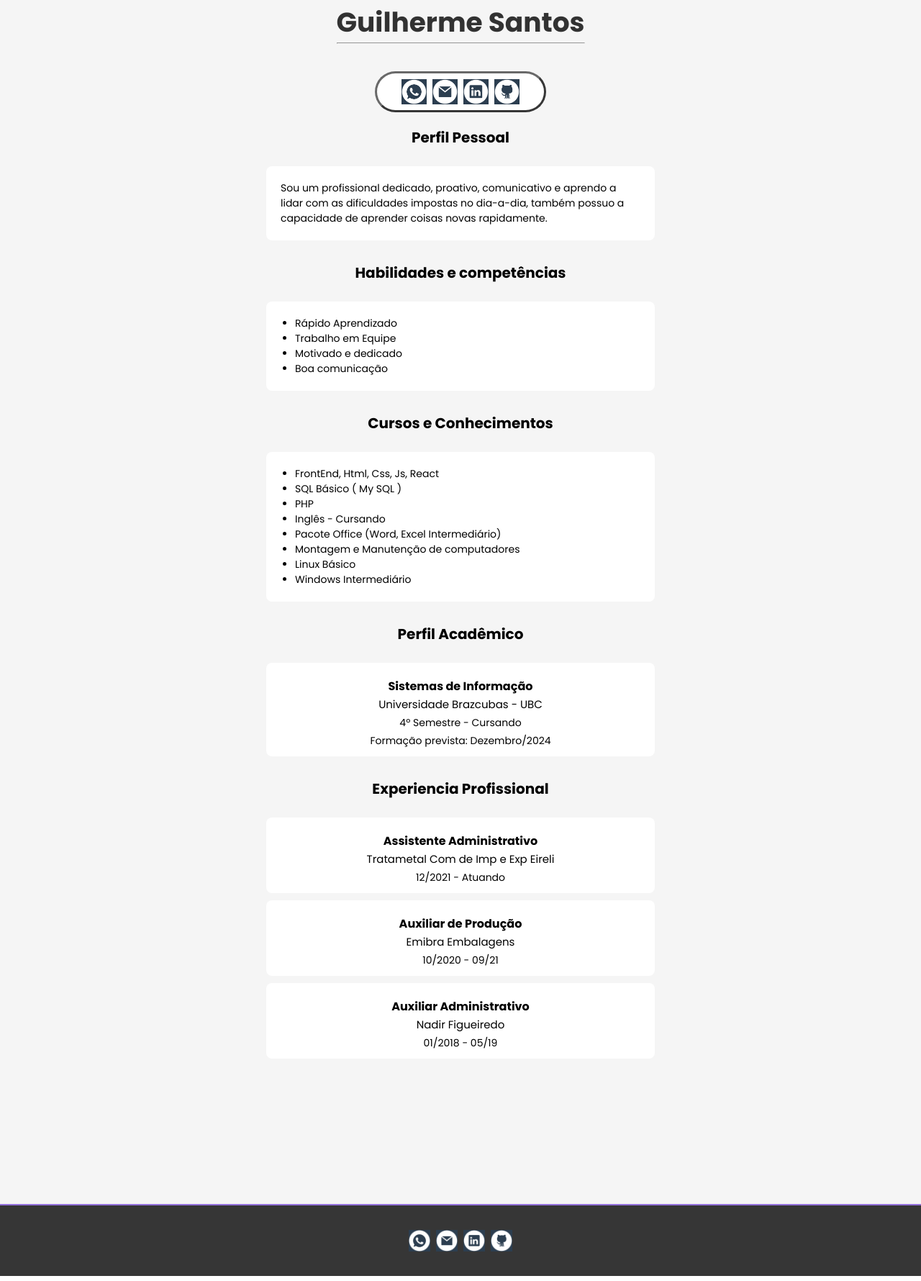
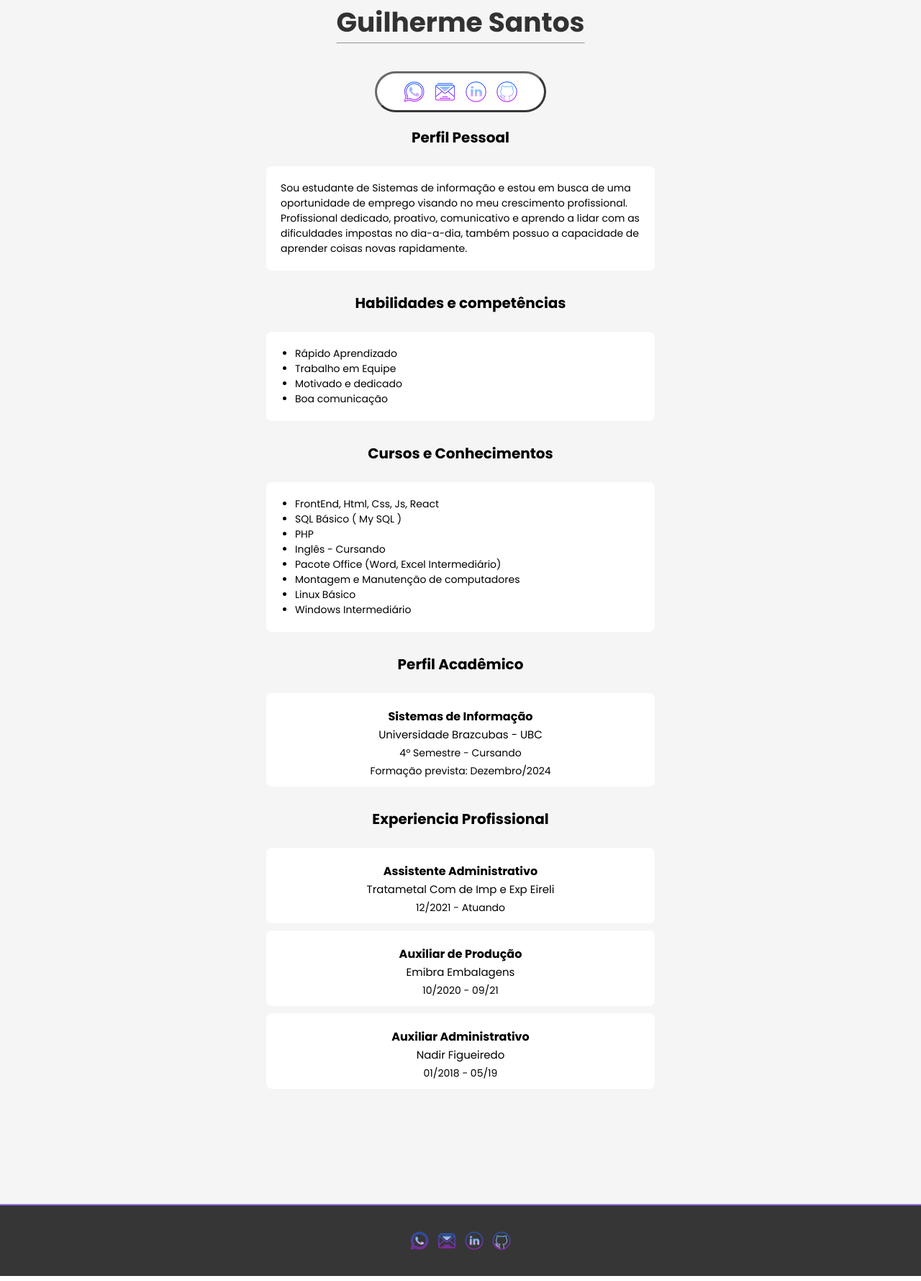
Before and after one commit to GuiihSts/MyProfile, a plain HTML site: page index.html in a window 1280 px wide. Shown: the part 327-2107 px from the top of the page at 72% size. Drawn offline with Linux system fonts and the light colour scheme.

Commit message:
Update index.html

```diff
--- a/index.html
+++ b/index.html
@@ -29,16 +29,16 @@
                 </div>
                 <div class="contatos">
                     <a href="https://wa.me/qr/QUC6GQK6UYY6K1" target="_blank">
-                        <img src="img/whatsapp.png" alt="whats">
+                        <img src="img/whatsapp2.png" alt="whats">
                     </a>
                     <a href="mailto:guilherme2001ramos@hotmail.com" target="_blank">
-                        <img src="img/email.png" alt="email">
+                        <img src="img/email2.png" alt="email">
                     </a>
                     <a href="https://www.linkedin.com/in/guilhermesantt/" target="_blank">
-                        <img src="img/linkedin.png" alt="linkedin">
+                        <img src="img/linkedin2.png" alt="linkedin">
                     </a>
                     <a href="https://github.com/GuiihSts" target="_blank">
-                        <img src="img/github.png" alt="github">
+                        <img src="img/github2.png" alt="github">
                     </a>
                 </div>
             </section>
@@ -51,7 +51,7 @@
                     </div>
                     <div class="card">
                         <p>
-                            Sou um profissional dedicado, proativo, comunicativo e aprendo a
+                            Sou estudante de Sistemas de informação e estou em busca de uma oportunidade de emprego visando no meu crescimento profissional.  Profissional dedicado, proativo, comunicativo e aprendo a
                             lidar com as dificuldades impostas no dia-a-dia, também possuo a capacidade de
                             aprender coisas novas rapidamente.
                         </p>
@@ -139,16 +139,16 @@
             <div class="footer">
                 <div class="img-footer">
                     <a href="https://wa.me/qr/QUC6GQK6UYY6K1" target="_blank">
-                        <img src="img/whatsapp.png" alt="whats">
+                        <img src="img/whatsapp2.png" alt="whats">
                     </a>
                     <a href="mailto:guilherme2001ramos@hotmail.com" target="_blank">
-                        <img src="img/email.png" alt="email">
+                        <img src="img/email2.png" alt="email">
                     </a>
                     <a href="https://www.linkedin.com/in/guilhermesantt/" target="_blank">
-                        <img src="img/linkedin.png" alt="linkedin">
+                        <img src="img/linkedin2.png" alt="linkedin">
                     </a>
                     <a href="https://github.com/GuiihSts" target="_blank">
-                        <img src="img/github.png" alt="github">
+                        <img src="img/github2.png" alt="github">
                     </a>
                 </div>
             </div>
```
